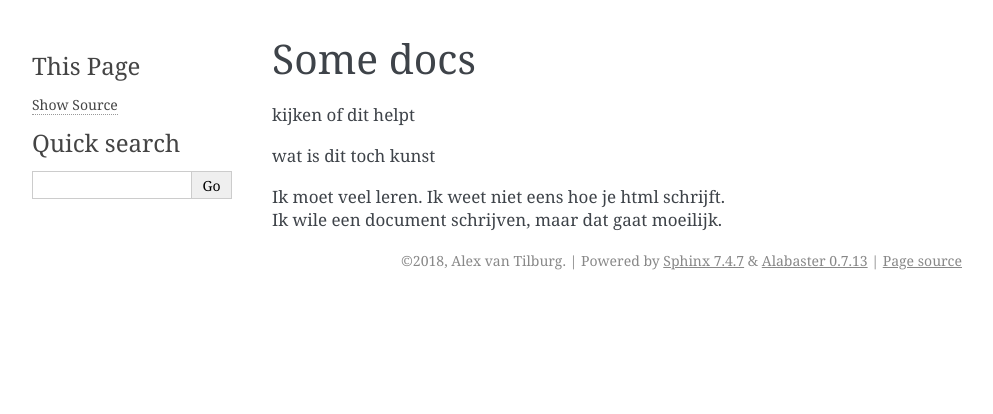
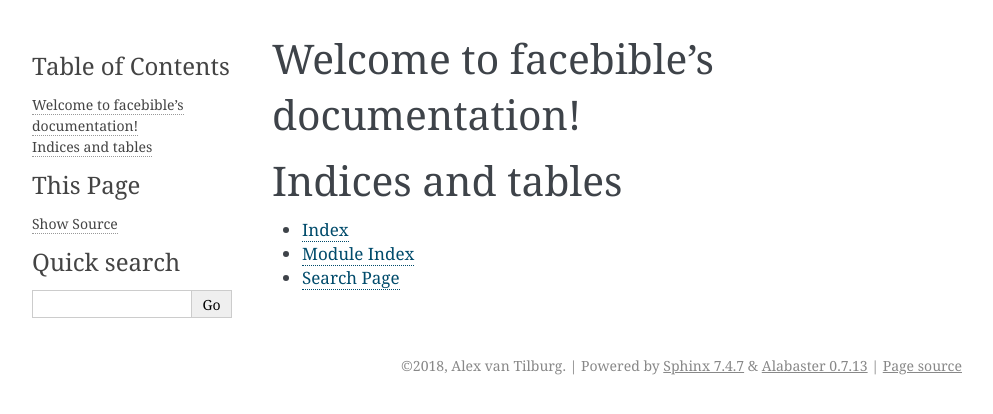
Before and after one commit to cyborggeneraal/facebible, a Sphinx documentation site: the page built from docs/index.rst, in a window 1280 px wide. Shown: the top 414 px of the page, without its empty margins (148-1141 px from the left). Built offline with Sphinx 7.4.7, drawn with Linux system fonts in a browser that asks for light colours.

Commit message:
restructerd

```diff
--- a/docs/conf.py
+++ b/docs/conf.py
@@ -42,13 +42,13 @@ extensions = [
 ]
 
 # Add any paths that contain templates here, relative to this directory.
-templates_path = ['.templates']
+templates_path = ['_templates']
 
 # The suffix(es) of source filenames.
 # You can specify multiple suffix as a list of string:
 #
 # source_suffix = ['.rst', '.md']
-source_suffix = '.md'
+source_suffix = '.rst'
 
 # The master toctree document.
 master_doc = 'index'
@@ -63,7 +63,7 @@ language = None
 # List of patterns, relative to source directory, that match files and
 # directories to ignore when looking for source files.
 # This pattern also affects html_static_path and html_extra_path.
-exclude_patterns = ['.build', 'Thumbs.db', '.DS_Store']
+exclude_patterns = ['_build', 'Thumbs.db', '.DS_Store']
 
 # The name of the Pygments (syntax highlighting) style to use.
 pygments_style = None
@@ -85,7 +85,7 @@ html_theme = 'alabaster'
 # Add any paths that contain custom static files (such as style sheets) here,
 # relative to this directory. They are copied after the builtin static files,
 # so a file named "default.css" will overwrite the builtin "default.css".
-html_static_path = ['.static']
+html_static_path = ['_static']
 
 # Custom sidebar templates, must be a dictionary that maps document names
 # to template names.
--- a/docs/index.md
+++ /dev/null
@@ -1,6 +0,0 @@
-<h1>Some docs</h1>
-
-<p>kijken of dit helpt</p>
-<p>wat is dit toch kunst</p>
-Ik moet veel leren. Ik weet niet eens hoe je html schrijft.<br>
-Ik wile een document schrijven, maar dat gaat moeilijk.
--- /dev/null
+++ b/docs/index.rst
@@ -0,0 +1,20 @@
+.. facebible documentation master file, created by
+   sphinx-quickstart on Tue Sep 25 17:03:50 2018.
+   You can adapt this file completely to your liking, but it should at least
+   contain the root `toctree` directive.
+
+Welcome to facebible's documentation!
+=====================================
+
+.. toctree::
+   :maxdepth: 2
+   :caption: Contents:
+
+
+
+Indices and tables
+==================
+
+* :ref:`genindex`
+* :ref:`modindex`
+* :ref:`search`
```
Also changed, not shown: 2 other files.
